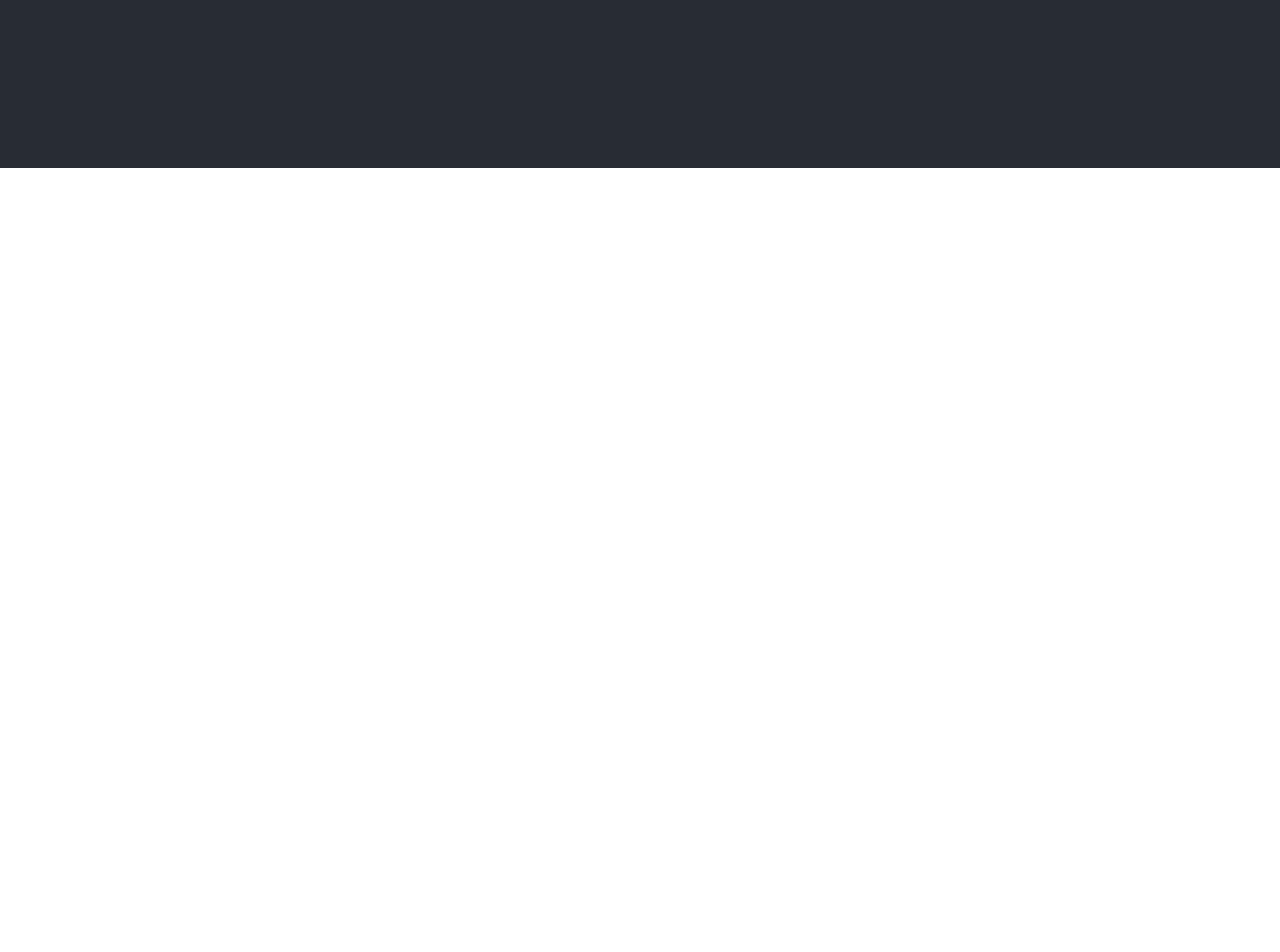
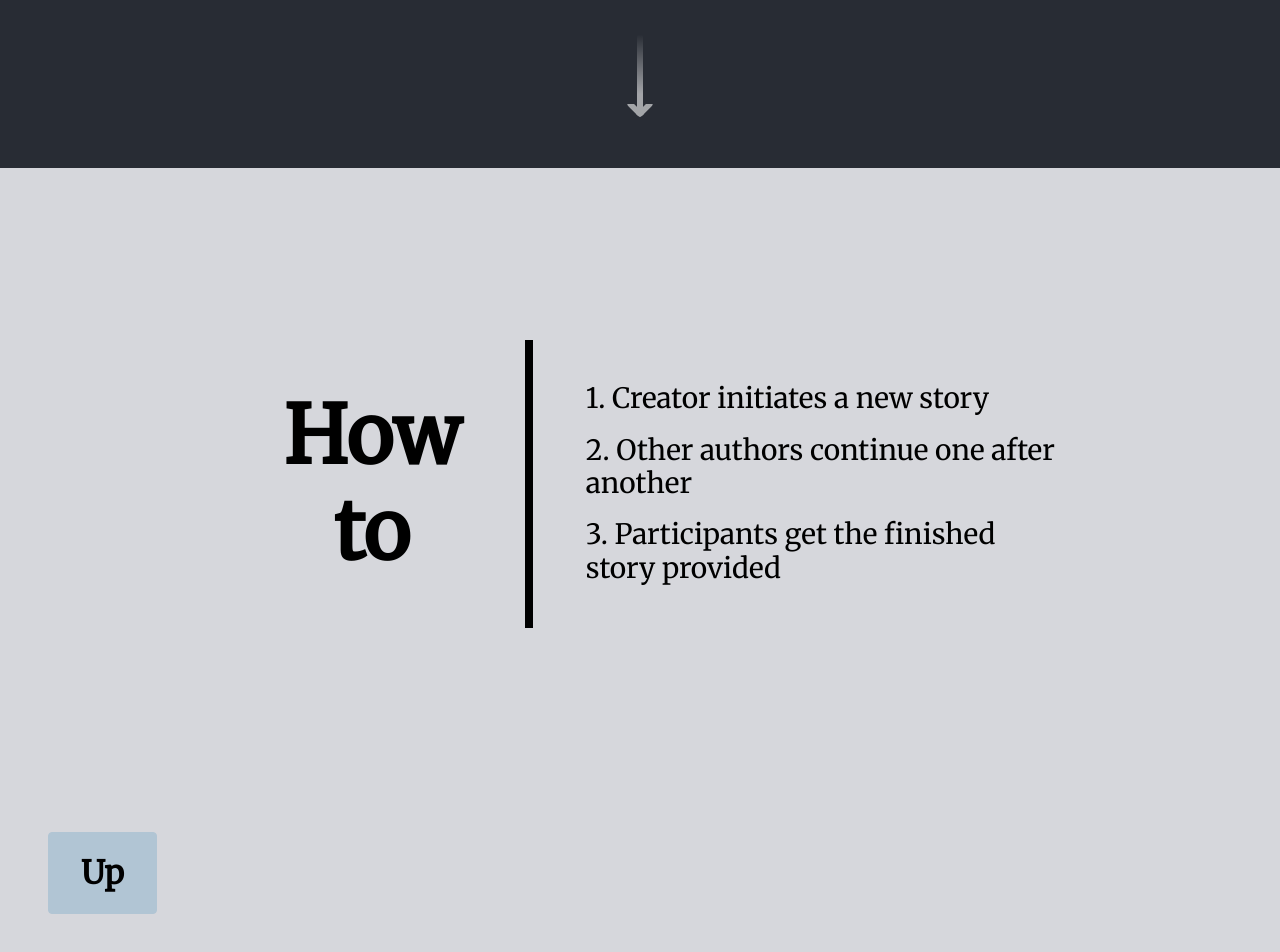
Before and after one commit to CivanErbay/tellzy, a React (Create React App) app: page / in a window 1280 px wide. Shown: the part 632-1584 px from the top of the page. Before the commit the page ends 800 px from the top, so only its background shows below. Built offline with nearby package versions, Linux system fonts and the light colour scheme; no server answers.

Commit message:
Major Changes FE - Arrow, Color Changes

```diff
--- a/src/App.css
+++ b/src/App.css
@@ -27,6 +27,9 @@ textarea {
     font-size: 2rem !important;
     padding: 1.5rem !important;
     margin-top: 1.5rem !important;
+    background-color: #b1c5d4 !important;
+    border-color: #b1c5d4 !important;
+    color: black !important;
 }
 .h1 {
     font-size: 12.5rem !important;
@@ -50,6 +53,9 @@ textarea {
     font-size: 2.5rem;
     font-weight: bold;
     padding: 2em;
+    background-color: #b1c5d4 !important;
+    border-color: #b1c5d4 !important;
+    color: black !important;
 }
 
 .clipboard {
@@ -77,6 +83,18 @@ textarea {
     padding: 1.5rem !important;
     margin-top: 1.5rem !important;
     margin-left: 3rem !important;
+    background-color: #b1c5d4 !important;
+    border-color: #b1c5d4 !important;
+    color: black !important;
+}
+.btn-up {
+    font-size: 2rem !important;
+    padding: 1rem 2rem 1rem 2rem !important;
+    margin-top: 1.5rem !important;
+    margin-left: 3rem !important;
+    background-color: #b1c5d4 !important;
+    border-color: #b1c5d4 !important;
+    color: black !important;
 }
 .form-cs-false {
     margin: 3rem 10rem 2rem 10rem;
@@ -107,3 +125,65 @@ textarea {
     font-size: 5rem !important;
     padding: 0.75em 0 0.3em 0;
 }
+.h1-landing-part2 {
+    font-size: 5rem;
+    border-right: solid;
+    padding: 0.6em;
+    border-width: 0.1em;
+}
+.row-landing-part2 {
+    height: 80vh;
+}
+.div-landing-part2 {
+    background-color: #d6d7dc;
+    color: black;
+}
+.arrow {
+    width: 6px;
+    height: 80px;
+    margin: 5% auto;
+    border-radius: 3px;
+    background-color: white;
+    background: linear-gradient(to bottom, rgba(255, 255, 255, 0), white 75%);
+    -webkit-animation: 3s soft-blink infinite alternate;
+    animation: 3s soft-blink infinite alternate;
+    position: relative;
+    opacity: 0;
+}
+@-webkit-keyframes soft-blink {
+    0% {
+        opacity: 0;
+    }
+    /* 50% {
+        opacity: 0.5;
+    } */
+    100% {
+        opacity: 1;
+    }
+}
+@keyframes soft-blink {
+    0% {
+        opacity: 0;
+    }
+    /* 50% {
+        opacity: 0.5;
+    } */
+    100% {
+        opacity: 1;
+    }
+}
+.arrow:after {
+    content: "";
+    position: absolute;
+    bottom: 0;
+    left: -7.5px;
+    border-bottom: 6px solid white;
+    border-right: 6px solid white;
+    border-top: 6px solid transparent;
+    border-left: 6px solid transparent;
+    border-radius: 4px;
+    width: 20px;
+    height: 20px;
+    -webkit-transform: rotate(45deg);
+    transform: rotate(45deg);
+}
--- a/src/Components/CreatingStory.jsx
+++ b/src/Components/CreatingStory.jsx
@@ -15,7 +15,7 @@ export default class CreatingStory extends Component {
             nextParticipant: { email: "test@test.de" },
             storyTitle: "",
             storyText: "",
-            submitSuccess: false,
+            submitSuccess: true,
             nextLink: "",
             isUnfold: false,
         };
--- a/src/Components/Landing.jsx
+++ b/src/Components/Landing.jsx
@@ -8,6 +8,7 @@ import { Link } from "react-router-dom";
 export default class Landing extends Component {
     render() {
         return (
+            <>
                 <div className="vh-100 w-100">
                     <Row className="first-row">
                         <Col></Col>
@@ -15,7 +16,9 @@ export default class Landing extends Component {
                         <Col></Col>
                         <Col className="text-center d-flex align-items-center justify-content-center">
                             <Link to="/story">
-                            <Button className="new-story-btn">New Story</Button>
+                                <Button className="new-story-btn">
+                                    New Story
+                                </Button>
                             </Link>
                         </Col>
                     </Row>
@@ -31,7 +34,46 @@ export default class Landing extends Component {
                         </Col>
                         <Col></Col>
                     </Row>
+                    <row className="landing-third-row">
+                        {" "}
+                        <div class="arrow"></div>
+                    </row>
                 </div>
+                <div className="vh-100 w-100 div-landing-part2">
+                    <Row className="row-landing-part2">
+                        <Col
+                            className="d-flex flex-column justify-content-end"
+                            sm={2}
+                        ></Col>
+                        <Col
+                            sm={8}
+                            className="text-center d-flex align-items-center justify-content-center"
+                        >
+                            <h1 className="h1-landing-part2 mr-5">
+                                <b>How to</b>
+                            </h1>
+                            <div className="wrap text-left">
+                                <h3 className="h3">
+                                    1. Creator initiates a new story
+                                </h3>
+                                <h3>
+                                    2. Other authors continue one after another
+                                </h3>
+                                <h3>
+                                    3. Participants get the finished story
+                                    provided
+                                </h3>
+                            </div>
+                        </Col>
+                        <Col sm={2}></Col>
+                    </Row>
+                    <Link to="#">
+                        <Button className="btn-up">
+                            <b>Up</b>
+                        </Button>
+                    </Link>
+                </div>
+            </>
         );
     }
 }
--- a/src/Components/LinkPage.jsx
+++ b/src/Components/LinkPage.jsx
@@ -27,8 +27,10 @@ export default class ResultStory extends Component {
                                 <LinkWithCopy link={storyLink}></LinkWithCopy>
                             </Row>
                             <p className="p-5 p-cs-true text-center">
-                <b>Important:</b> Copy the <u>Story Link</u> and send it to{" "}
-                <strong>{nextParticipant.email}</strong>. <br></br> Soon you'll get the whole story!
+                                <b>Important:</b> Copy the <u>Story Link</u> and
+                                send it to{" "}
+                                <strong>{nextParticipant.email}</strong>.{" "}
+                                <br></br> Soon you'll get the whole story!
                             </p>
                         </>
                     }
@@ -44,10 +46,16 @@ function LinkWithCopy(props) {
 
     return (
         <div className="d-flex flex-column justify-content-center align-items-center m-4">
-      <CopyToClipboard className="clipboard" text={link} onCopy={() => setUnfold(true)}>
+            <CopyToClipboard
+                className="clipboard"
+                text={link}
+                onCopy={() => setUnfold(true)}
+            >
                 <span>
                     <Row className="row-cs-true p-3">
-            <p className="mr-3 my-auto copy-cs-true">Copy Story Link</p>
+                        <p className="mr-3 my-auto copy-cs-true">
+                            Copy Progress Link
+                        </p>
                         <img src="assets/images/copy.png" />
                     </Row>
                 </span>
--- a/src/Components/ResultStory.jsx
+++ b/src/Components/ResultStory.jsx
@@ -14,7 +14,7 @@ export default class ResultStory extends Component {
             story: {},
         };
     }
-
+    //TestProject Link-piece 5YEWZymvKZnI7T3EFekm/GExnTn9W
     componentDidMount() {
         const {
             match: { params },
@@ -54,7 +54,7 @@ export default class ResultStory extends Component {
 
         return (
             <div className="w-100">
-                <Row className="whatthefuck">
+                <Row>
                     <Col>
                         <Link to="/">
                             <Button className="btn-home">Home</Button>
```
Lines whose indentation alone changed are shown as unchanged.
